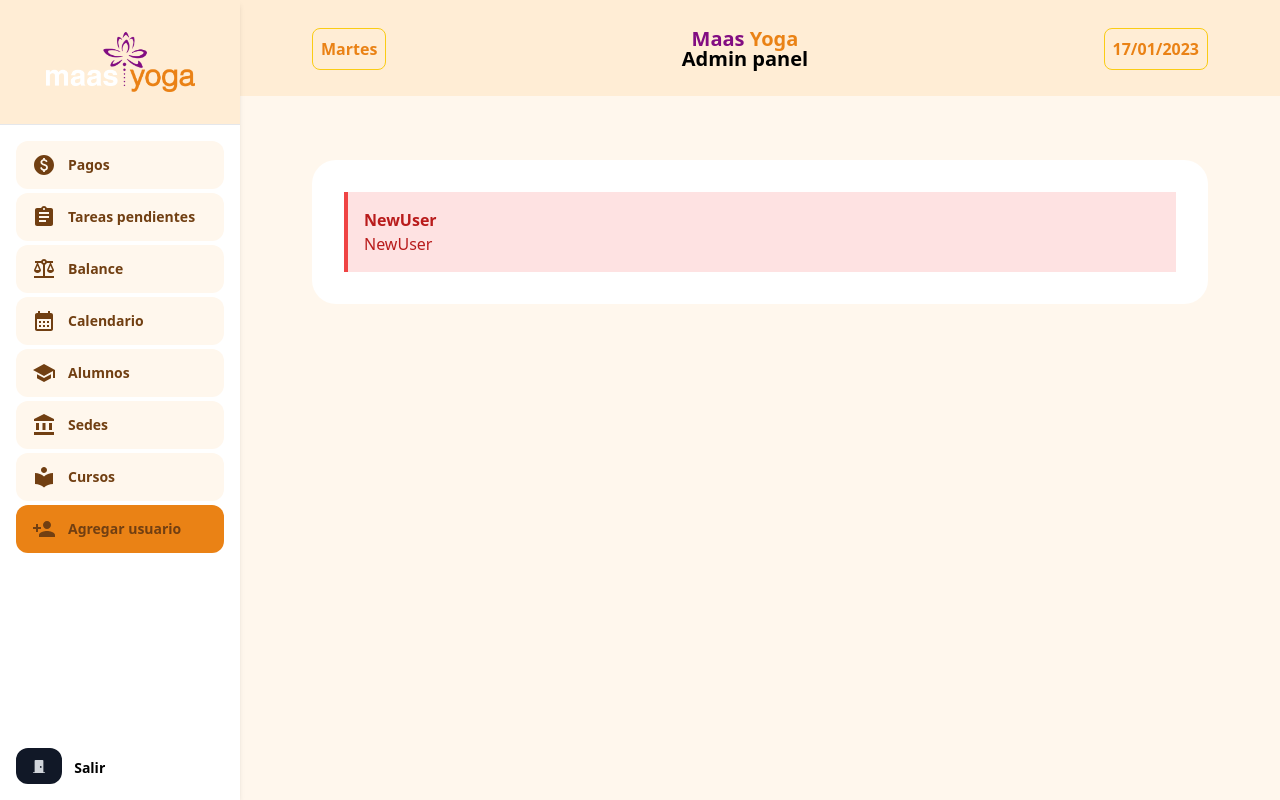
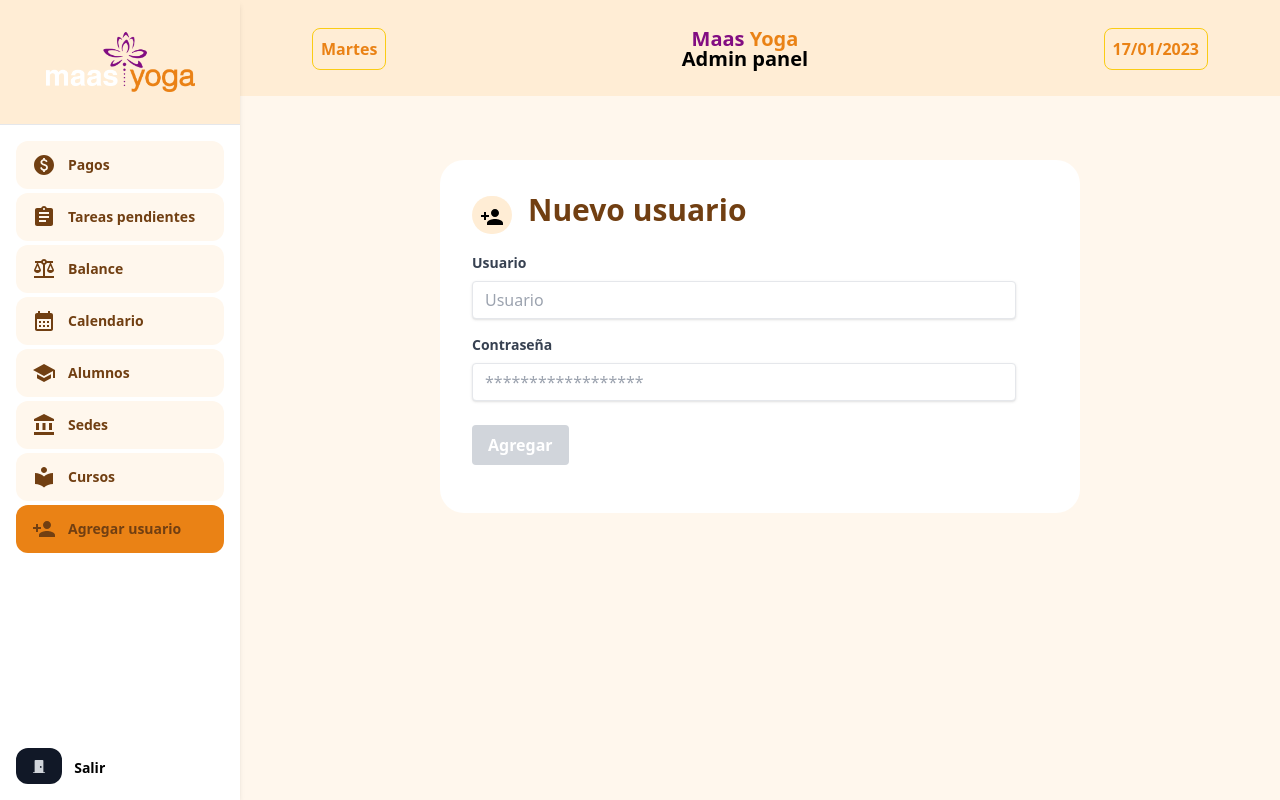
Before and after one commit to maasyoga/maas-yoga, a React (Create React App) app in the folder frontend/: page /home/new-user in a window 1280 px wide. Built offline with nearby package versions, Linux system fonts and the light colour scheme.

Commit message:
new user form added

```diff
--- a/frontend/src/pages/newUser.jsx
+++ b/frontend/src/pages/newUser.jsx
@@ -1,14 +1,101 @@
-import React from "react";
+import React, { useState } from "react";
+import { useFormik } from 'formik';
+import CommonInput from "../components/commonInput";
+import PersonAddIcon from '@mui/icons-material/PersonAdd';
 
 export default function NewUser(props) {
 
+    const [disabled, setDisabled] = useState(true);
+    const [isLoading, setIsLoading] = useState(false);
+
+    const validate = (values) => {
+        const errors = {};
+        if (!values.email) {
+          errors.email = 'Campo requerido';
+          setDisabled(true);
+        } else if (!values.password) {
+          errors.password = 'Campo requerido';
+          setDisabled(true);
+        } else if (values.password.length < 3) {
+          errors.password = 'Te falta completar los 3 dígitos';
+          setDisabled(true);
+        } else {
+          setDisabled(false);
+        }
+        return errors;
+    };
+
+    const formik = useFormik({
+        initialValues: {
+          email: '',
+          password: '',
+        },
+        validate,
+        onSubmit: async (values) => {
+          const body = {
+            email: values.email,
+            password: values.password,
+          };
+          setIsLoading(true);
+          try {
+           // const response = await authUser.authUser(body);
+           console.log(body)
+            setIsLoading(true);
+          } catch (error) {
+            setIsLoading(false);
+          }
+        },
+      });
+
     return(
         <>
-            <div className="bg-white rounded-3xl p-8 mb-5 mt-6 md:mt-16">
-                <div className="bg-red-100 border-l-4 border-red-500 text-red-700 p-4" role="alert">
-                    <p className="font-bold">NewUser</p>
-                    <p>NewUser</p>
+            <div className="md:mx-32 bg-white rounded-3xl p-8 mb-5 mt-6 md:mt-16">
+                <div className="flex-row">
+                    <span className="mx-auto h-12 w-12 p-2 rounded-full bg-orange-100 sm:mx-0 sm:h-10 sm:w-10">
+                        <span className="mb-2"><PersonAddIcon /></span>
+                    </span><span className="text-2xl md:text-3xl font-bold text-yellow-900 ml-4 mt-4">Nuevo usuario</span>
                 </div>
+                    <form className="pr-8 pt-6 mb-4"
+                        method="POST"
+                        id="form"
+                        onSubmit={formik.handleSubmit}
+                    >
+                        <div className="mb-4">
+                            <CommonInput
+                                label="Usuario"
+                                onBlur={formik.handleBlur}
+                                value={formik.values.email}
+                                name="email"
+                                htmlFor="email"
+                                id="email"
+                                type="text"
+                                placeholder="Usuario"
+                                onChange={formik.handleChange}
+                            />
+                        {formik.touched.email && formik.errors.email ? (
+                            <div className="text-red-500">{formik.errors.email}</div>
+                        ) : null}
+                        </div>
+                        <div className="mb-6">
+                        <CommonInput
+                                label="Contraseña"
+                                onBlur={formik.handleBlur}
+                                value={formik.values.password}
+                                name="password"
+                                htmlFor="password"
+                                id="password"
+                                type="password"
+                                placeholder="******************"
+                                onChange={formik.handleChange}
+                        />
+                        {formik.touched.password && formik.errors.password ? (
+                            <div className="text-red-500">{formik.errors.password}</div>
+                        ) : null}
+                        </div>
+                            <button disabled={disabled} className={disabled ? "bg-gray-300 text-white font-bold py-2 px-4 rounded focus:outline-none focus:shadow-outline" : "bg-orange-200 hover:bg-orange-550 text-white font-bold py-2 px-4 rounded focus:outline-none focus:shadow-outline"}  type="submit">
+                                {isLoading ? (<><i className="fa fa-circle-o-notch fa-spin"></i><span className="ml-2">Agregando...</span></>) : <span>Agregar</span>}
+                            </button>
+                    </form>
             </div>
         </>
     );
```
Also changed, not shown: frontend/src/components/modal.jsx (indentation only).
